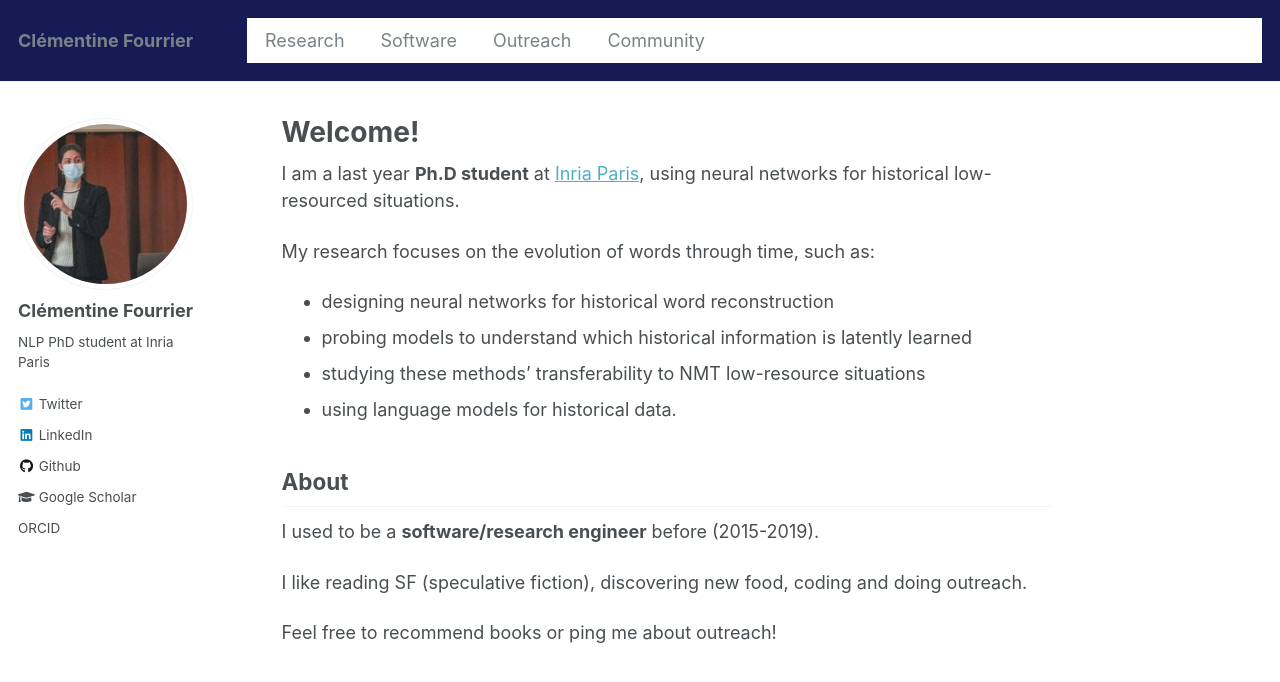
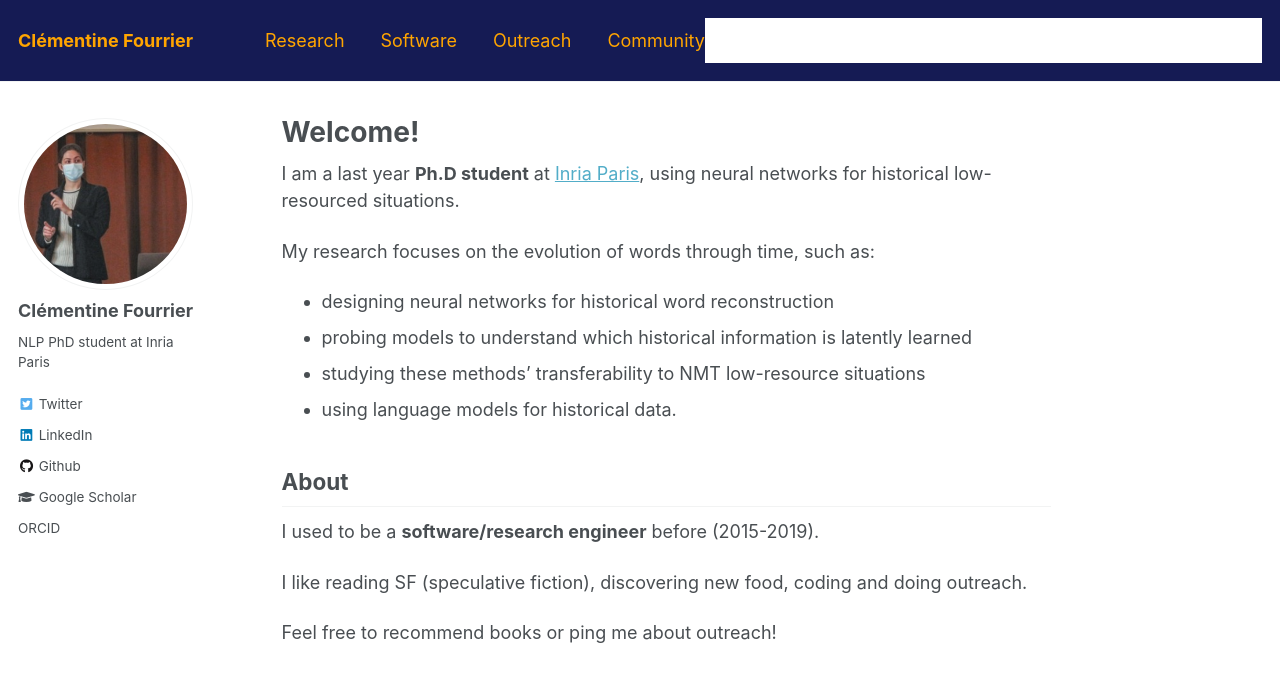
Before and after one commit to clefourrier/clefourrier.github.io, a Jekyll site: the page built from _pages/about.md, in a window 1280 px wide. Shown: the top 682 px of the page. Built offline with Jekyll 4.4.1, drawn with Linux system fonts in a browser that asks for light colours.

Commit message:
Changed page

```diff
--- a/_sass/_masthead.scss
+++ b/_sass/_masthead.scss
@@ -37,6 +37,7 @@
 }
 
 .masthead__menu {
+  background-color:#151B54;
 
   ul {
     margin: 0;
@@ -50,11 +51,10 @@
   display: block;
   list-style-type: none;
   white-space: nowrap;
+  background-color:#151B54;
 
   &--lg {
     padding-right: 2em;
     font-weight: 700;
-    background-color:#151B54;
-    color: orange;
   }
 }
--- a/_sass/_variables.scss
+++ b/_sass/_variables.scss
@@ -93,8 +93,8 @@ $xing-color                 : #006567;
 $link-color                 : $info-color;
 $link-color-hover           : mix(#000, $link-color, 25%);
 $link-color-visited         : mix(#fff, $link-color, 25%);
-$masthead-link-color        : $primary-color;
-$masthead-link-color-hover  : mix(#000, $primary-color, 25%);
+$masthead-link-color        : orange;
+$masthead-link-color-hover  : mix(#000, orange, 25%);
 
 
 /*
```
